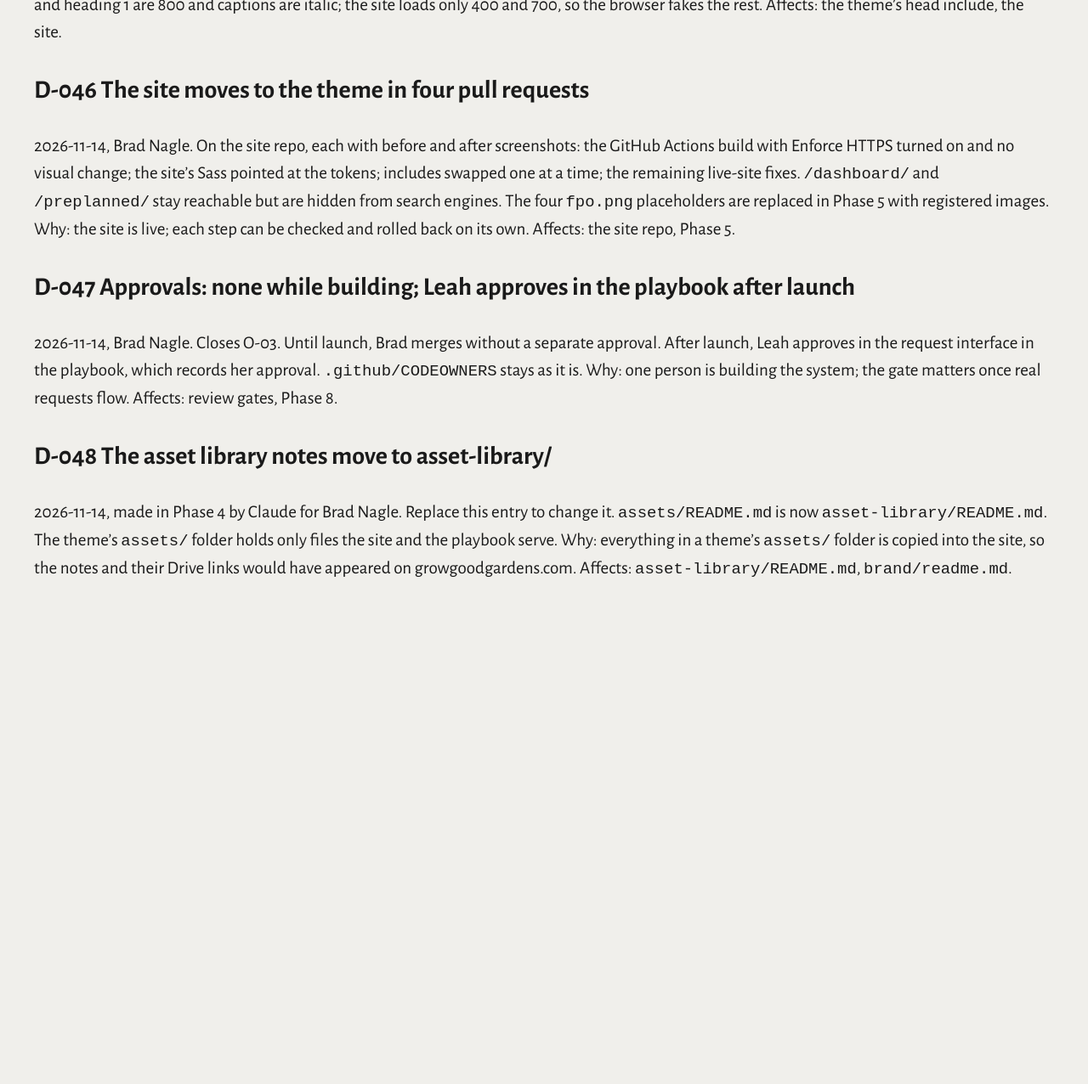
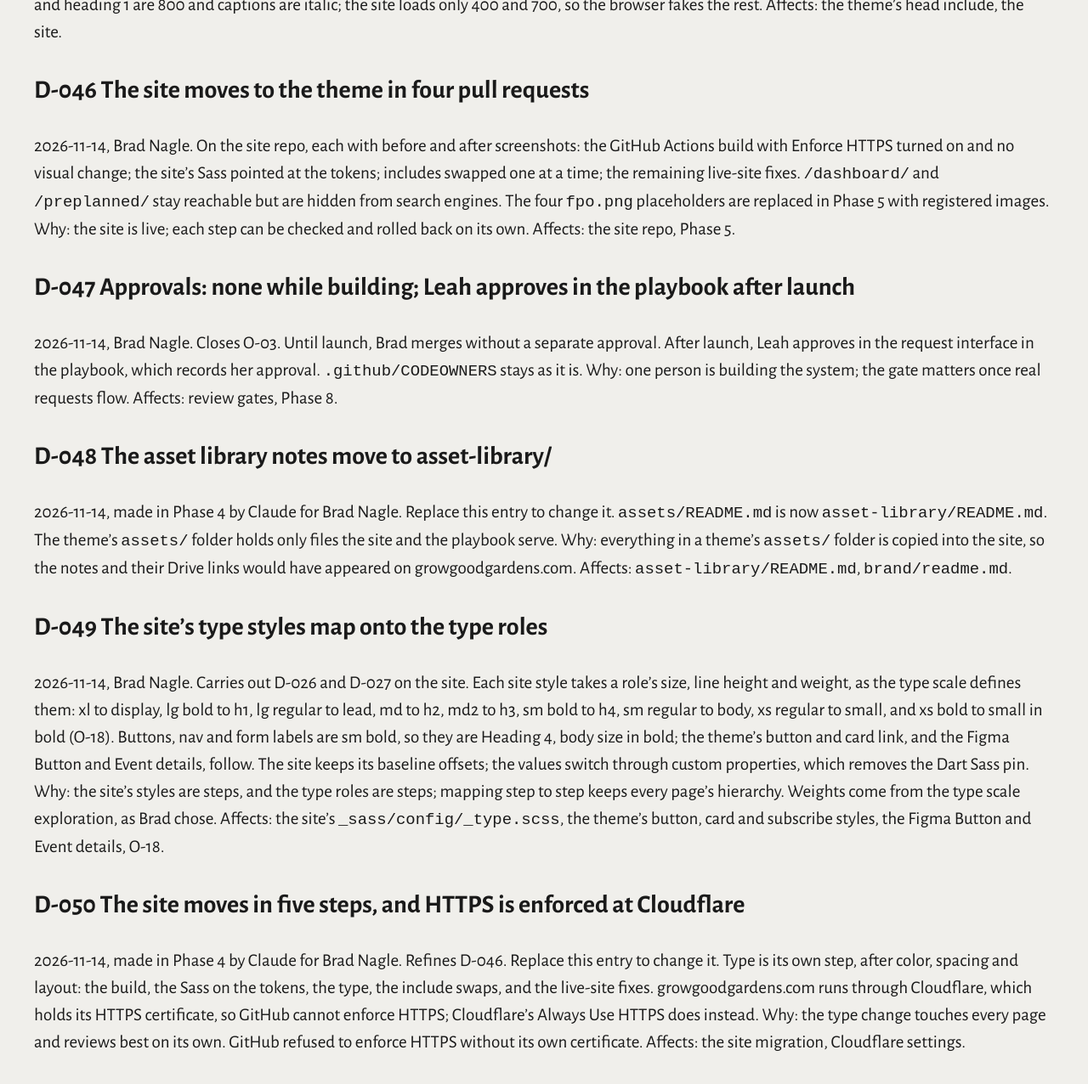
Before and after one commit to sbx-bnagle/growgood-brand, a Jekyll site: the page built from brand/decisions.md, in a window 1280 px wide and 1400 px high, scrolled down 11514 px. Shown: the top 1276 px of the window at 85% size. Built offline with Jekyll 4.4.1, drawn with Linux system fonts in a browser that asks for light colours; before the commit the page ends 12357 px from its top, so only the background shows below that; some of the changed text lies outside the part shown.

Commit message:
Buttons and labels in Heading 4; record the site's type mapping
- D-049: the site's type styles map onto the type roles step by step, with the
  roles' weights. Buttons, nav and form labels are Heading 4, body size in bold.
- The theme's button, card link and subscribe field use Heading 4, as the site
  does. The Figma builder's Button label and Event details' when line use the
  Wide/Heading 4 style, so neither needs a bold override.
- O-18 narrows to the small bold labels.
- D-050: the site moves in five steps (type on its own), and HTTPS is enforced
  at Cloudflare, which fronts the domain.

Co-Authored-By: Claude Opus 5.5 <noreply@anthropic.com>

```diff
--- a/_includes/gg/card.html
+++ b/_includes/gg/card.html
@@ -4,5 +4,5 @@
 <a class="gg-card gg-card--{{ card_color }}" href="{{ card_href }}">
   <h2 class="gg-type-h3">{{ include.title }}</h2>
   <p class="gg-type-body">{{ include.blurb }}</p>
-  <span class="gg-card__link gg-type-label">{{ include.link }}</span>
+  <span class="gg-card__link gg-type-h4">{{ include.link }}</span>
 </a>
--- a/_sass/gg/components/_button.scss
+++ b/_sass/gg/components/_button.scss
@@ -1,4 +1,5 @@
 // Mirrors the site's .gg_button: 42px tall, radius 60, 24px sides (D-033). Not on tokens: those three.
+// The label is Heading 4, body size in bold, as on the site (D-049).
 .gg-button {
   display: inline-flex;
   align-items: center;
@@ -9,9 +10,9 @@
   border-radius: 60px;
   background: var(--gg-role-action-default);
   color: var(--gg-role-action-on-default);
-  font-size: var(--gg-type-small-size);
-  line-height: var(--gg-type-small-line);
-  font-weight: var(--gg-font-weight-bold);
+  font-size: var(--gg-type-h4-size);
+  line-height: var(--gg-type-h4-line);
+  font-weight: var(--gg-type-h4-weight);
   text-decoration: none;
   white-space: nowrap;
   transition: background-color .1s ease-in, color .1s ease-in;
--- a/_sass/gg/components/_subscribe.scss
+++ b/_sass/gg/components/_subscribe.scss
@@ -16,7 +16,7 @@
   background: transparent;
   color: var(--gg-role-text-inverse);
   font: inherit;
-  font-size: var(--gg-type-small-size);
+  font-size: var(--gg-type-h4-size);
   &::placeholder { color: var(--gg-role-text-inverse); opacity: .8; }
   &:focus-visible { outline: 3px solid var(--gg-role-action-bright); outline-offset: 2px; }
 }
--- a/brand/decisions.md
+++ b/brand/decisions.md
@@ -35,10 +35,10 @@ The Customer Profiles doc names four audiences with no detail yet: new homeowner
 Affects: `verbal/audiences.yml`.
 Brad is taking this to Leah. Claude can draft from the site and the Drive docs when asked.
 
-### O-18 A label text style for buttons
-Raised 2026-11-13 in Phase 3. Needed by the Phase 3 design review.
-The site’s buttons use small bold, which has no text style, so the Button component overrides Small with Bold. Either add a label role to the type tokens (size and line height of small, weight bold), or keep the override.
-Affects: `tokens/type.json`, `visual/typography.md`, the Button and Card components.
+### O-18 A label text style
+Raised 2026-11-13 in Phase 3; narrowed 2026-11-14 by D-049. Needed by the Phase 3 design review.
+Buttons, nav and form labels use Heading 4 (D-049). What remains are the site’s small bold labels: small at the bold weight, which has no text style. Either add a label role to the type tokens (size and line height of small, weight bold), or keep the bold override.
+Affects: `tokens/type.json`, `visual/typography.md`, the site’s xs bold labels.
 
 ### Closed
 - O-01 Figma plan: decided as D-017.
@@ -350,3 +350,15 @@ Affects: review gates, Phase 8.
 `assets/README.md` is now `asset-library/README.md`. The theme’s `assets/` folder holds only files the site and the playbook serve.
 Why: everything in a theme’s `assets/` folder is copied into the site, so the notes and their Drive links would have appeared on growgoodgardens.com.
 Affects: `asset-library/README.md`, `brand/readme.md`.
+
+### D-049 The site’s type styles map onto the type roles
+2026-11-14, Brad Nagle. Carries out D-026 and D-027 on the site.
+Each site style takes a role’s size, line height and weight, as the type scale defines them: xl to display, lg bold to h1, lg regular to lead, md to h2, md2 to h3, sm bold to h4, sm regular to body, xs regular to small, and xs bold to small in bold (O-18). Buttons, nav and form labels are sm bold, so they are Heading 4, body size in bold; the theme’s button and card link, and the Figma Button and Event details, follow. The site keeps its baseline offsets; the values switch through custom properties, which removes the Dart Sass pin.
+Why: the site’s styles are steps, and the type roles are steps; mapping step to step keeps every page’s hierarchy. Weights come from the type scale exploration, as Brad chose.
+Affects: the site’s `_sass/config/_type.scss`, the theme’s button, card and subscribe styles, the Figma Button and Event details, O-18.
+
+### D-050 The site moves in five steps, and HTTPS is enforced at Cloudflare
+2026-11-14, made in Phase 4 by Claude for Brad Nagle. Refines D-046. Replace this entry to change it.
+Type is its own step, after color, spacing and layout: the build, the Sass on the tokens, the type, the include swaps, and the live-site fixes. growgoodgardens.com runs through Cloudflare, which holds its HTTPS certificate, so GitHub cannot enforce HTTPS; Cloudflare’s Always Use HTTPS does instead.
+Why: the type change touches every page and reviews best on its own. GitHub refused to enforce HTTPS without its own certificate.
+Affects: the site migration, Cloudflare settings.
```
Also changed, not shown: figma-plugin/dist/code.js (+5 -5 lines), figma-plugin/src/library.js (+5 -5 lines), tests/figma-library.test.mjs (+4 -5 lines).
